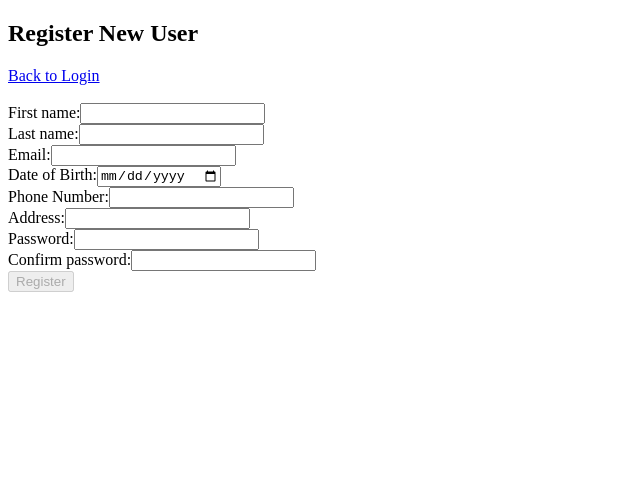
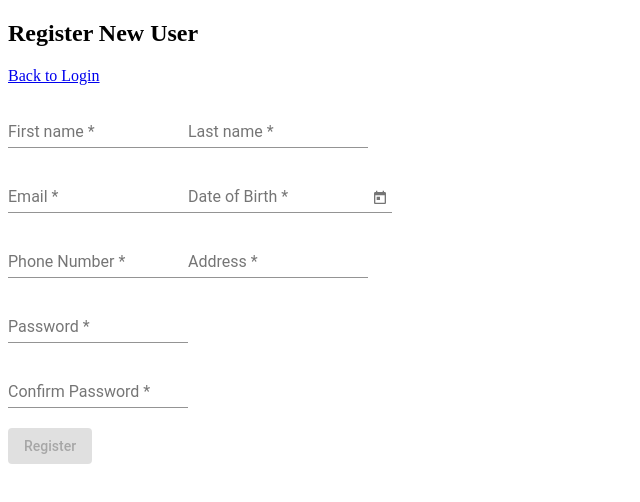
Before and after one commit to Shubhankar100/Shubhankar, an Angular app in the folder grocer/: page /registerUser in a window 1280 px wide. Shown: the top 502 px of the page, without its empty margins (0-640 px from the left). Built offline with nearby package versions, Linux system fonts and the light colour scheme.

Commit message:
Styling with material

```diff
--- a/grocer/src/app/app.module.ts
+++ b/grocer/src/app/app.module.ts
@@ -3,6 +3,7 @@ import { BrowserModule } from '@angular/platform-browser';
 
 import { AppRoutingModule } from './app-routing.module';
 import { AppComponent } from './app.component';
+import { BrowserAnimationsModule } from '@angular/platform-browser/animations';
 import { UserPanelComponent } from './user-panel/user-panel.component';
 import { FormsModule, ReactiveFormsModule } from '@angular/forms';
 import { RegisterNormalUserComponent } from './register-normal-user/register-normal-user.component';
@@ -11,6 +12,8 @@ import { ServiceWorkerModule } from '@angular/service-worker';
 import { MatFormFieldModule } from '@angular/material/form-field';
 import { MatButtonModule } from '@angular/material/button';
 import { MatInputModule } from '@angular/material/input';
+import { MatDatepickerModule } from '@angular/material/datepicker';
+import { MatNativeDateModule } from '@angular/material/core';
 import { environment } from '../environments/environment';
 
 @NgModule({
@@ -22,12 +25,15 @@ import { environment } from '../environments/environment';
   ],
   imports: [
     BrowserModule,
+    BrowserAnimationsModule,
     AppRoutingModule,
     FormsModule,
     ReactiveFormsModule,
     MatFormFieldModule,
     MatButtonModule,
     MatInputModule,
+    MatNativeDateModule,
+    MatDatepickerModule,
     ServiceWorkerModule.register('ngsw-worker.js', {
       enabled: environment.production,
       // Register the ServiceWorker as soon as the app is stable
--- a/grocer/src/app/register-normal-user/register-normal-user.component.html
+++ b/grocer/src/app/register-normal-user/register-normal-user.component.html
@@ -3,23 +3,56 @@
     <a routerLink="/userLogin">Back to Login</a>
     <br><br>
     <form #registerRef="ngForm" (ngSubmit)="registerUser(registerRef)">
-        <label>First name:</label>
-        <input type="text" name="firstname" ngModel required><br>
-        <label>Last name:</label>
-        <input type="text" name="lastname" ngModel required><br>
-        <label>Email:</label>
-        <input type="email" name="email" ngModel required><br>
-        <label>Date of Birth:</label>
-        <input type="date" name="dob" ngModel required><br>
-        <label>Phone Number:</label>
-        <input type="text" name="phone" ngModel required><br>
-        <label>Address:</label>
-        <input type="text" name="address" ngModel required><br>
-        <label>Password:</label>
+        <mat-form-field>
+            <mat-label>First name</mat-label>
+            <input matInput name="firstname" ngModel required>
+        </mat-form-field>
+        <mat-form-field>
+            <mat-label>Last name</mat-label>
+            <input matInput name="lastname" ngModel required>
+        </mat-form-field>
+        <br>
+        <mat-form-field>
+            <mat-label>Email</mat-label>
+            <input matInput name="email" ngModel required>
+        </mat-form-field>
+        <mat-form-field>
+            <mat-label>Date of Birth</mat-label>
+            <input matInput [matDatepicker]="picker" name="dob" ngModel required>
+            <mat-datepicker-toggle matSuffix [for]="picker"></mat-datepicker-toggle>
+            <mat-datepicker #picker></mat-datepicker>
+        </mat-form-field>
+        <br>
+        <mat-form-field>
+            <mat-label>Phone Number</mat-label>
+            <input matInput name="phone" ngModel required>
+        </mat-form-field>
+        <mat-form-field>
+            <mat-label>Address</mat-label>
+            <input matInput name="address" ngModel required>
+        </mat-form-field>
+        <br>
+        <mat-form-field>
+            <mat-label>Password</mat-label>
+            <input matInput type="password" name="password" ngModel required>
+        </mat-form-field>
+        <br>
+        <mat-form-field>
+            <mat-label>Confirm Password</mat-label>
+            <input matInput type="password" name="repassword" ngModel required>
+        </mat-form-field>
+        <br>
+        <button type="submit" mat-raised-button color="primary" [disabled]="registerRef.invalid">Register</button>
+        <!--
+        <mat-label>Phone Number:</mat-label>
+        <input matInput name="phone" ngModel required><br>
+        <mat-label>Address:</mat-label>
+        <input matInput name="address" ngModel required><br>
+        <mat-label>Password:</mat-label>
         <input type="password" name="password" ngModel required><br>
-        <label>Confirm password:</label>
+        <mat-label>Confirm password:</mat-label>
         <input type="password" name="repassword" ngModel required><br>
-        <input type="submit" value="Register" [disabled]="registerRef.invalid">
+        <input type="submit" value="Register" [disabled]="registerRef.invalid"> -->
     </form>
     <p>{{registrationMessage}}</p>
 </div>
--- a/grocer/src/styles.css
+++ b/grocer/src/styles.css
@@ -1 +1,2 @@
 /* You can add global styles to this file, and also import other style files */
+@import "../node_modules/@angular/material/prebuilt-themes/deeppurple-amber.css";
```
